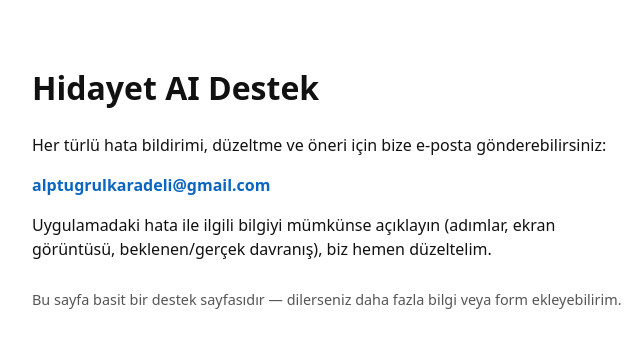
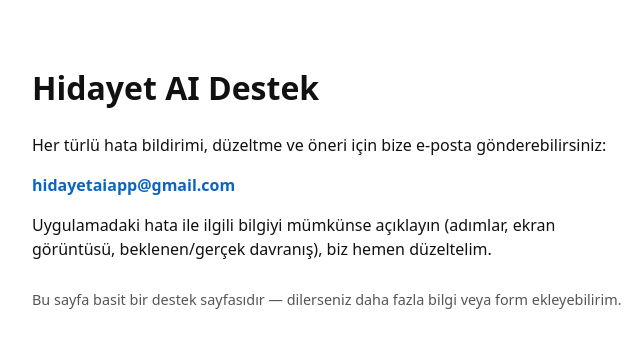
Before and after one commit to hidayetaiapp/hidayetaiapp, a plain HTML site: page index.html in a window 1280 px wide. Shown: the full height of the page, 308-948 px from the left. Drawn offline with Linux system fonts and the light colour scheme.

Commit message:
Update support email address in index.html

```diff
--- a/index.html
+++ b/index.html
@@ -26,7 +26,7 @@
 <body>
   <h1>Hidayet AI Destek</h1>
   <p>Her türlü hata bildirimi, düzeltme ve öneri için bize e-posta gönderebilirsiniz:</p>
-  <p><a class="email" href="mailto:alptugrulkaradeli@gmail.com">alptugrulkaradeli@gmail.com</a></p>
+  <p><a class="email" href="mailto:hidayetaiapp@gmail.com">hidayetaiapp@gmail.com</a></p>
   <p>Uygulamadaki hata ile ilgili bilgiyi mümkünse açıklayın (adımlar, ekran görüntüsü, beklenen/gerçek davranış), biz hemen düzeltelim.</p>
 
   <footer>
```
